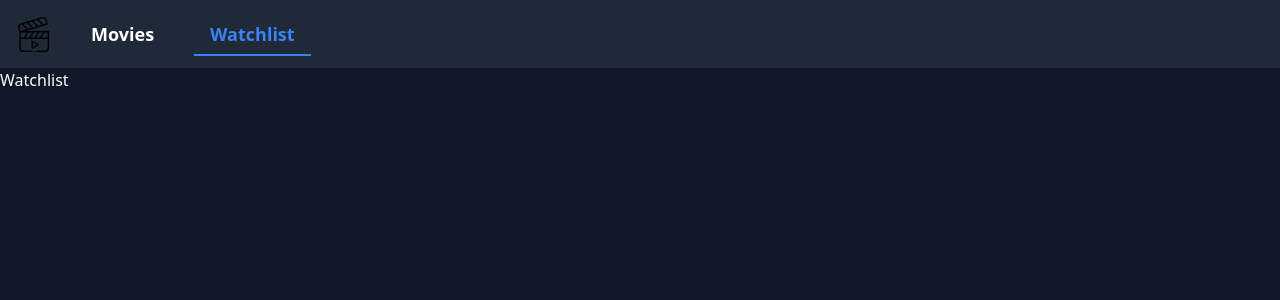
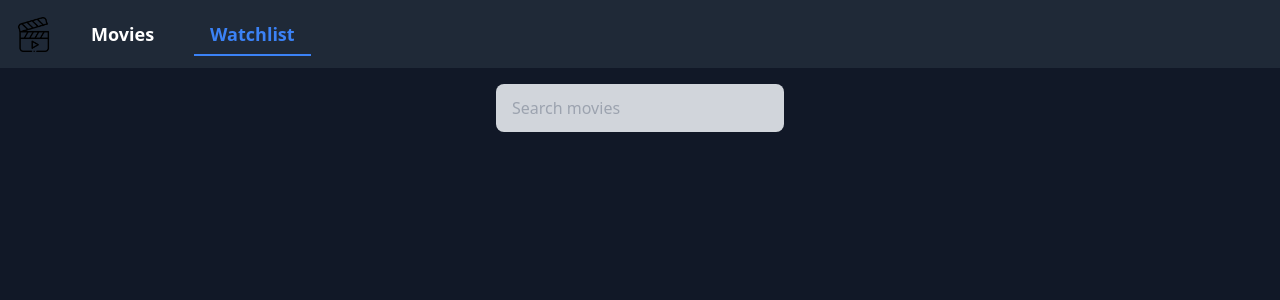
Before and after one commit to Ashutoshupadhyay23/MovieSphere, a React (Vite) app: page /watchlist in a window 1280 px wide. Shown: the top 300 px of the page. Built offline with nearby package versions, Linux system fonts and the light colour scheme.

Commit message:
implementing search bar

```diff
--- a/src/components/Watchlist.jsx
+++ /dev/null
@@ -1,9 +0,0 @@
-import React from 'react'
-
-const Watchlist = () => {
-  return (
-    <div>Watchlist</div>
-  )
-}
-
-export default Watchlist
--- /dev/null
+++ b/src/components/watchlist/Watchlist.jsx
@@ -0,0 +1,14 @@
+import React from 'react'
+
+const Watchlist = () => {
+  return (
+    <>
+      <div className='flex justify-center my-4'>
+        <input type="text" placeholder='Search movies' className='h-[3rem] w-[18rem] bg-gray-300 outline-none px-4 text-base text-black rounded-lg' />
+      </div>
+    </>
+
+  )
+}
+
+export default Watchlist
```
Also changed, not shown: src/components/index.js (+4 -4 lines), src/components/movies/Banner.jsx (renamed from src/components/Banner.jsx), src/components/movies/MovieCard.jsx (renamed from src/components/MovieCard.jsx), src/components/movies/Movies.jsx (renamed from src/components/Movies.jsx), src/components/movies/Pagination.jsx (renamed from src/components/Pagination.jsx).
